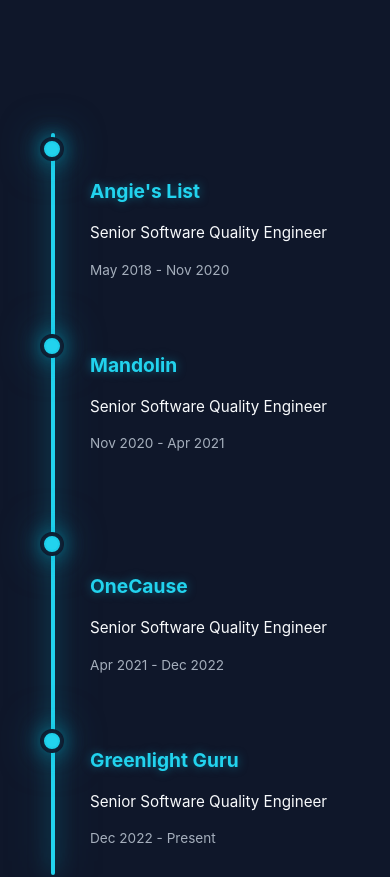
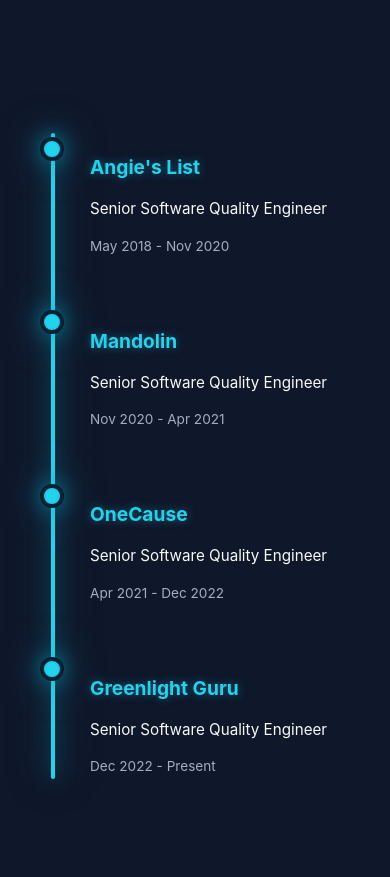
Before and after one commit to abelan2025/AaronB, a React (Vite) app: page / in a window 390 px wide. Shown: the part 4220-5097 px from the top of the page. Built offline with nearby package versions, Linux system fonts and the light colour scheme.

Commit message:
Update Experience.css

```diff
--- a/src/styles/Experience.css
+++ b/src/styles/Experience.css
@@ -21,11 +21,12 @@
     margin: 0 auto;
     padding: 6rem 2rem;
     position: relative;
+    /* Ensure container has height for the absolute positioning to work */
 }
 
 .timeline-track {
     position: relative;
-    min-height: 400px;
+    min-height: 500px;
 }
 
 /* Horizontal Timeline Line - Desktop */
@@ -44,42 +45,19 @@
 .timeline-experiences {
     display: grid;
     grid-template-columns: repeat(4, 1fr);
-    gap: 3rem;
-    position: relative;
+    gap: 2rem;
+    position: absolute;
+    top: 0;
+    left: 0;
+    right: 0;
+    bottom: 0;
 }
 
 .timeline-experience {
+    position: relative;
+    height: 100%;
     display: flex;
-    flex-direction: column;
-    align-items: center;
-    position: relative;
-}
-
-/* Alternating Layout - Even items go above, odd items go below */
-.timeline-experience:nth-child(even) {
-    padding-bottom: 4rem;
-}
-
-.timeline-experience:nth-child(even) .experience-content {
-    order: 1;
-    margin-bottom: 1.5rem;
-}
-
-.timeline-experience:nth-child(even) .timeline-dot {
-    order: 2;
-}
-
-.timeline-experience:nth-child(odd) {
-    padding-top: 4rem;
-}
-
-.timeline-experience:nth-child(odd) .timeline-dot {
-    order: 1;
-}
-
-.timeline-experience:nth-child(odd) .experience-content {
-    order: 2;
-    margin-top: 1.5rem;
+    justify-content: center;
 }
 
 .timeline-dot {
@@ -88,11 +66,13 @@
     background: var(--accent-primary);
     border: 4px solid var(--bg-primary);
     border-radius: 50%;
-    position: relative;
+    position: absolute;
+    top: 50%;
+    left: 50%;
+    transform: translate(-50%, -50%);
     z-index: 2;
     box-shadow: 0 0 20px var(--accent-glow), 0 0 40px var(--accent-glow);
     transition: all var(--transition-medium);
-    flex-shrink: 0;
 }
 
 .timeline-dot::before {
@@ -109,14 +89,29 @@
 }
 
 .timeline-experience:hover .timeline-dot {
-    transform: scale(1.3);
+    transform: translate(-50%, -50%) scale(1.3);
     box-shadow: 0 0 30px var(--accent-glow), 0 0 60px var(--accent-glow);
 }
 
+/* Content Positioning - Desktop */
 .experience-content {
+    position: absolute;
     text-align: center;
-    padding: 1.5rem;
-    max-width: 280px;
+    width: 100%;
+    padding: 0 1rem;
+    max-width: 300px;
+}
+
+/* Even - Content Above */
+.timeline-experience:nth-child(even) .experience-content {
+    bottom: 50%;
+    padding-bottom: 2.5rem;
+}
+
+/* Odd - Content Below */
+.timeline-experience:nth-child(odd) .experience-content {
+    top: 50%;
+    padding-top: 2.5rem;
 }
 
 .experience-company {
@@ -162,11 +157,6 @@
 @media (max-width: 1024px) {
     .timeline-experiences {
         grid-template-columns: repeat(2, 1fr);
-        gap: 2rem;
-    }
-
-    .timeline-container {
-        padding: 4rem 1.5rem;
     }
 }
 
@@ -178,6 +168,7 @@
 
     .timeline-container {
         padding: 3rem 1rem;
+        /* Remove absolute positioning context if needed, but relative is fine */
     }
 
     .timeline-track {
@@ -195,27 +186,55 @@
     }
 
     .timeline-experiences {
+        position: relative;
+        display: flex;
+        flex-direction: column;
         grid-template-columns: 1fr;
         gap: 3rem;
         padding-left: 50px;
+        top: auto;
+        left: auto;
+        right: auto;
+        bottom: auto;
+        height: auto;
     }
 
     .timeline-experience {
+        height: auto;
         flex-direction: row !important;
         align-items: flex-start;
-        padding: 0 !important;
-        gap: 1.5rem;
+        justify-content: flex-start;
+        /* Reset absolute positioning contexts */
     }
 
     .timeline-dot {
-        margin-top: 0.25rem;
         position: absolute;
         left: -50px;
+        top: 0.25rem;
+        margin-top: 0;
+        transform: none;
+        /* Reset absolute centering */
+    }
+
+    .timeline-experience:hover .timeline-dot {
+        transform: scale(1.3);
+        /* Remove reference to translate */
     }
 
     .experience-content {
+        position: relative;
         text-align: left;
+        width: auto;
+        max-width: none;
         padding: 0;
+        top: auto !important;
+        bottom: auto !important;
+    }
+
+    .timeline-experience:nth-child(even) .experience-content,
+    .timeline-experience:nth-child(odd) .experience-content {
+        padding-top: 0;
+        padding-bottom: 0;
     }
 
     .experience-company {
```
